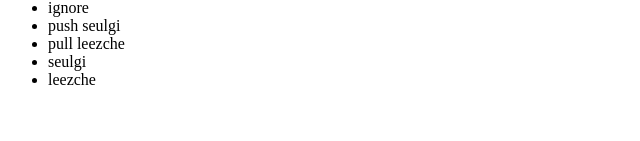
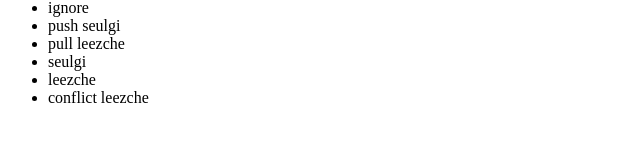
Before and after one commit to seulgi572/opentutorials_git_seulgi, a plain HTML site: page index2.html in a window 1280 px wide. Shown: the part 433-574 px from the top of the page, without its empty margins (0-640 px from the left). Drawn offline with Linux system fonts and the light colour scheme.

Commit message:
leezche confict 22222222

```diff
--- a/index2.html
+++ b/index2.html
@@ -31,6 +31,7 @@
             <li>pull leezche</li>
             <li>seulgi</li>
             <li>leezche</li>
+            <li>conflict leezche</li>
         </ul>
     </body>
 </html>
```
